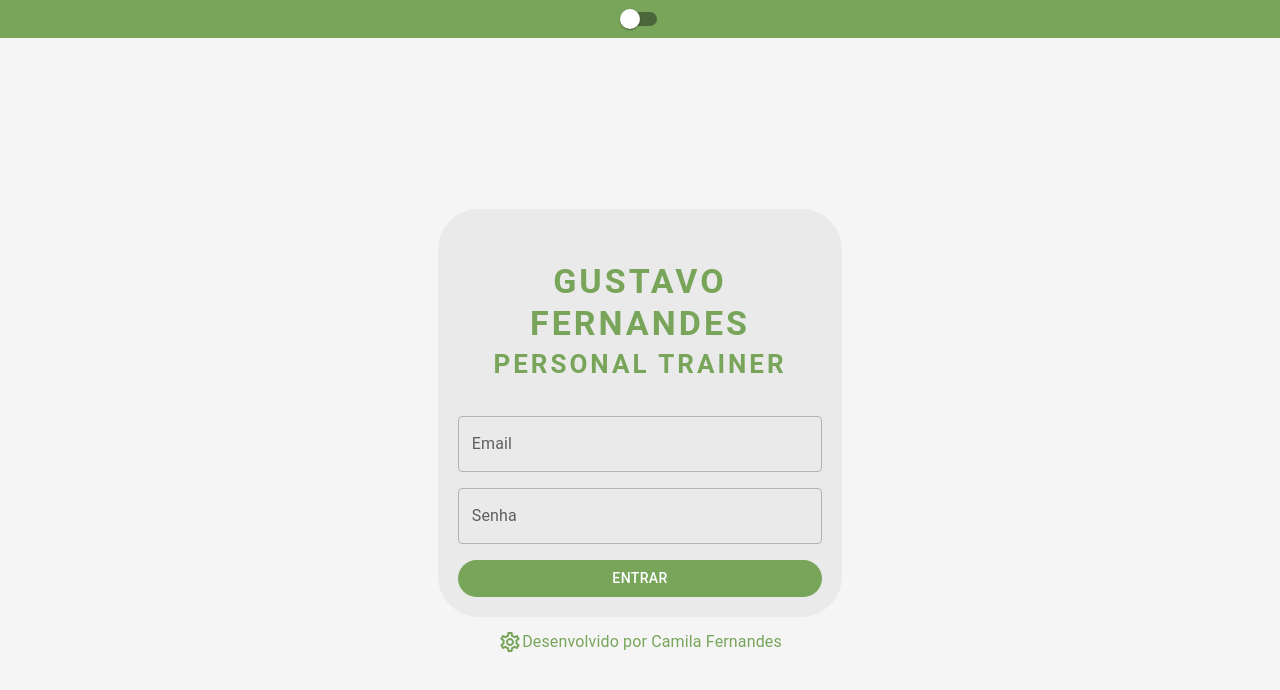
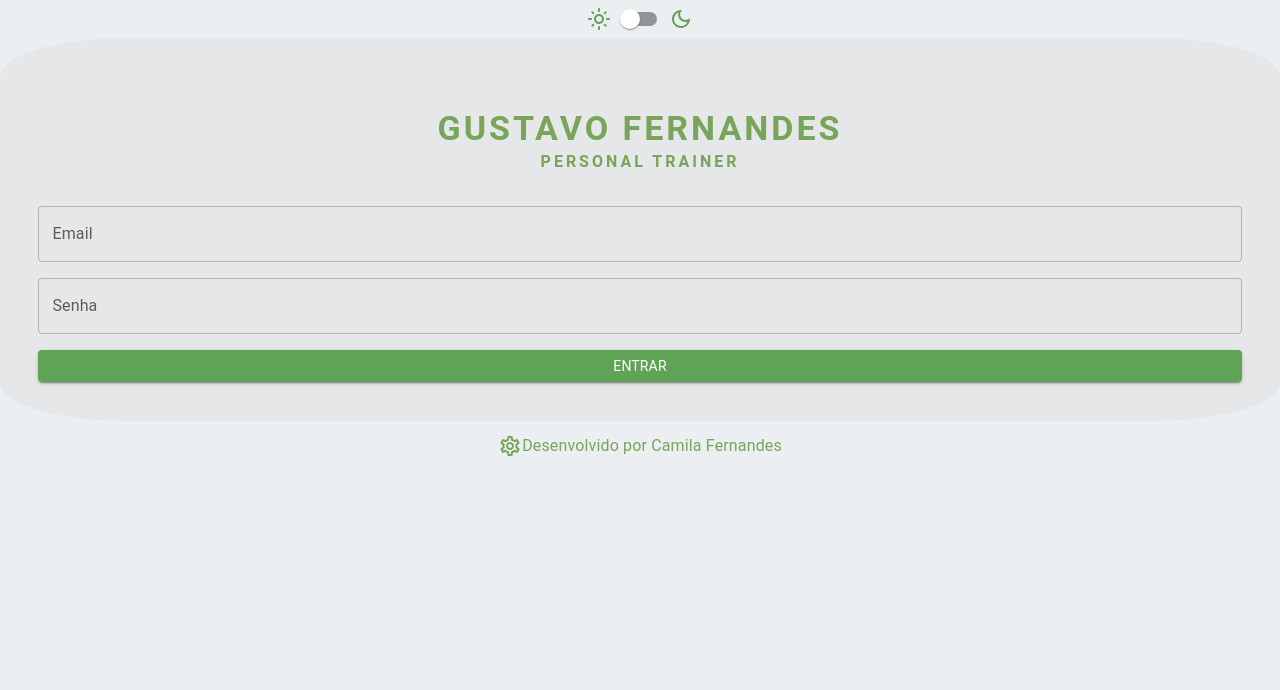
Before and after one commit to camilafernandes140494/personalTrainerWeb, a React (Create React App) app: page /home in a window 1280 px wide. Shown: the top 690 px of the page. Built offline with nearby package versions, Linux system fonts and the light colour scheme; no server answers.

Commit message:
feat: add dark mode

```diff
--- a/src/App.js
+++ b/src/App.js
@@ -1,17 +1,18 @@
-import "./App.css";
-import { BrowserRouter as Router, Route, Routes } from "react-router-dom";
-import Home from "./Pages/Home/Home";
-import Login from "./Pages/Login/Login";
-import Training from "./Pages/Training/Training";
-import PhysicalAssessment from "./Pages/PhysicalAssessment/PhysicalAssessment";
-import SportsNutrition from "./Pages/SportsNutrition/SportsNutrition";
-import PlansPrices from "./Pages/PlansPrices/PlansPrices";
-import I18nProvider from "./locales/Config/I18nProvider";
-import { AuthProvider } from "../src/Service/Connection/AuthContext";
-import { useState } from "react";
-import { ThemeProvider, CssBaseline, Switch } from "@mui/material";
-import { darkTheme, lightTheme } from "./Theme/theme";
-
+import './App.css';
+import { BrowserRouter as Router, Route, Routes } from 'react-router-dom';
+import Home from './Pages/Home/Home';
+import Login from './Pages/Login/Login';
+import Training from './Pages/Training/Training';
+import PhysicalAssessment from './Pages/PhysicalAssessment/PhysicalAssessment';
+import SportsNutrition from './Pages/SportsNutrition/SportsNutrition';
+import PlansPrices from './Pages/PlansPrices/PlansPrices';
+import I18nProvider from './locales/Config/I18nProvider';
+import { AuthProvider } from '../src/Service/Connection/AuthContext';
+import { useState } from 'react';
+import { ThemeProvider, CssBaseline, Switch, Box } from '@mui/material';
+import { darkTheme, lightTheme } from './Theme/theme';
+import DarkModeOutlinedIcon from '@mui/icons-material/DarkModeOutlined';
+import LightModeOutlinedIcon from '@mui/icons-material/LightModeOutlined';
 function App() {
   const [darkMode, setDarkMode] = useState(false);
 
@@ -22,13 +23,20 @@ function App() {
   };
 
   return (
+    <ThemeProvider theme={theme}>
       <AuthProvider>
         <I18nProvider>
-        <ThemeProvider theme={theme}>
           <CssBaseline />
-          <div className="App">
+          <Box
+            display="flex"
+            flexDirection="row"
+            justifyContent="center"
+            alignItems="center"
+          >
+            <LightModeOutlinedIcon color="primary" />
             <Switch checked={darkMode} onChange={handleThemeChange} />
-            <header className="App-header">
+            <DarkModeOutlinedIcon color="primary" />
+          </Box>
           <Router>
             <Routes>
               <Route path="/" element={<Login />} />
@@ -38,18 +46,13 @@ function App() {
                 path="/physicalAssessment"
                 element={<PhysicalAssessment />}
               />
-                  <Route
-                    path="/sportsNutrition"
-                    element={<SportsNutrition />}
-                  />
+              <Route path="/sportsNutrition" element={<SportsNutrition />} />
               <Route path="/plansPrices" element={<PlansPrices />} />
             </Routes>
           </Router>
-            </header>
-          </div>
-        </ThemeProvider>
         </I18nProvider>
       </AuthProvider>
+    </ThemeProvider>
   );
 }
 
--- a/src/Pages/Login/Login.js
+++ b/src/Pages/Login/Login.js
@@ -1,17 +1,17 @@
-import React, { useState } from "react";
-import Input from "../../components/input/input";
-import CustomButton from "../../components/button/button";
-import { Stack, Typography, Box } from "@mui/material";
-import auth from "../../Service/Connection/index.js";
-import { signInWithEmailAndPassword } from "firebase/auth";
-import SettingsOutlined from "@mui/icons-material/SettingsOutlined";
-import Grid from "@mui/material/Unstable_Grid2";
-import { useTranslation } from "react-i18next";
-import { useNavigate } from "react-router-dom";
+import React, { useState } from 'react';
+import Input from '../../components/input/input';
+import { Stack, Typography, Box } from '@mui/material';
+import auth from '../../Service/Connection/index.js';
+import { signInWithEmailAndPassword } from 'firebase/auth';
+import SettingsOutlined from '@mui/icons-material/SettingsOutlined';
+import Grid from '@mui/material/Unstable_Grid2';
+import { useTranslation } from 'react-i18next';
+import { useNavigate } from 'react-router-dom';
+import CustomButtonWithLabel from '../../components/button/button';
 
 function Login() {
-  const [email, setEmail] = useState("");
-  const [password, setPassword] = useState("");
+  const [email, setEmail] = useState('');
+  const [password, setPassword] = useState('');
   const { t } = useTranslation();
   const navigate = useNavigate();
 
@@ -19,7 +19,7 @@ function Login() {
     event.preventDefault();
     signInWithEmailAndPassword(auth, email, password)
       .then((userCredential) => {
-        navigate("/Home");
+        navigate('/Home');
       })
       .catch((error) => {
         // Tratar erro de login
@@ -27,10 +27,10 @@ function Login() {
       });
   };
   const estiloTexto = {
-    color: "#78A55A",
-    fontWeight: "bold",
-    textTransform: "uppercase",
-    letterSpacing: "3px",
+    color: '#78A55A',
+    fontWeight: 'bold',
+    textTransform: 'uppercase',
+    letterSpacing: '3px',
   };
   return (
     <>
@@ -39,40 +39,41 @@ function Login() {
       </Grid>
       <div
         style={{
-          borderRadius: "10%",
-          backgroundColor: "rgba(217, 217, 217, 0.4)",
+          borderRadius: '10%',
+          backgroundColor: 'rgba(217, 217, 217, 0.4)',
+          padding: '3%',
         }}
       >
-        <form onSubmit={handleLogin} style={{ margin: "5%" }}>
         <Box textAlign="center" py={4}>
           <Typography variant="h4" component="div" style={estiloTexto}>
-              {t("GF")}
+            {t('GF')}
           </Typography>
           <Typography variant="h7" component="div" style={estiloTexto}>
-              {t("personalTrainer")}
+            {t('personalTrainer')}
           </Typography>
         </Box>
         <Stack spacing={2}>
           <Input
-              label={t("email")}
+            label={t('email')}
             type="email"
-              placeholder={t("email")}
+            placeholder={t('email')}
             value={email}
             onChange={(e) => setEmail(e.target.value)}
           />
           <Input
-              label={t("password")}
+            label={t('password')}
             type="password"
-              placeholder={t("password")}
+            placeholder={t('password')}
             value={password}
             onChange={(e) => setPassword(e.target.value)}
           />
-            <CustomButton
-              label={t("button.enter")}
+          <CustomButtonWithLabel
+            label={t('button.enter')}
             type="submit"
-            ></CustomButton>
+            onClick={handleLogin}
+            variantCustom={'contained'}
+          />
         </Stack>
-        </form>
       </div>
       <Box
         display="flex"
@@ -80,9 +81,9 @@ function Login() {
         alignContent="center"
         margin="1%"
       >
-        <SettingsOutlined sx={{ color: "#78A55A" }} />
-        <Typography component="div" style={{ color: "#78A55A" }}>
-          {t("byCamila")}
+        <SettingsOutlined sx={{ color: '#78A55A' }} />
+        <Typography component="div" style={{ color: '#78A55A' }}>
+          {t('byCamila')}
         </Typography>
       </Box>
     </>
--- a/src/Theme/theme.js
+++ b/src/Theme/theme.js
@@ -1,27 +1,37 @@
-import { createTheme } from "@mui/material/styles";
+import { createTheme } from '@mui/material/styles';
 
 const lightTheme = createTheme({
   palette: {
-    type: "light",
+    type: 'light',
     background: {
-      default: "#78A55A",
+      default: '#ECEFF1',
     },
-    // Defina aqui as cores do modo claro
     primary: {
-      main: "#78A55A",
+      main: '#60A357',
+    },
+    secondary: {
+      main: '#D4D4D4',
+    },
+    text: {
+      main: '#252525',
     },
   },
 });
 
 const darkTheme = createTheme({
   palette: {
-    type: "dark",
+    type: 'dark',
     background: {
-      default: "#787878",
+      default: '#252729',
     },
-    // Defina aqui as cores do modo escuro
     primary: {
-      main: "#364a28",
+      main: '#2E7D32',
+    },
+    secondary: {
+      main: '#707070',
+    },
+    text: {
+      main: '#ECECEC',
     },
   },
 });
--- a/src/components/button/button.js
+++ b/src/components/button/button.js
@@ -1,18 +1,44 @@
-import React from "react";
-import Button from "@mui/material/Button";
-import { styled } from "@mui/system";
+import React from 'react';
+import { Button, Box, Typography } from '@mui/material';
+import { useTheme } from '@mui/material/styles';
 
-const CustomButton = styled(Button)(({ theme }) => ({
-  borderRadius: "20px", // Ajuste o valor de acordo com o arredondamento desejado
-  backgroundColor: "#78A55A",
-  color: "white",
-  "&:hover": {
-    backgroundColor: "#678E49", // Cor de hover opcional
-  },
-}));
+const CustomButtonWithLabel = ({
+  label,
+  onClick,
+  icons,
+  sizeCustom,
+  variantCustom,
+  colorCustom,
+}) => {
+  const theme = useTheme();
 
-const CustomButtonWithLabel = ({ label, ...rest }) => {
-  return <CustomButton {...rest}>{label}</CustomButton>;
+  return (
+    <Button
+      onClick={onClick}
+      variant={variantCustom}
+      size={sizeCustom}
+      color={colorCustom}
+    >
+      <Box
+        sx={{
+          display: 'flex',
+          flexDirection: 'row',
+          gap: !icons ? '15px' : '0px',
+          justifyContent: 'flex-end',
+        }}
+      >
+        {icons}
+        <Typography
+          variant="body2"
+          sx={{
+            color: theme.palette.primary.contrastText,
+          }}
+        >
+          {label}
+        </Typography>
+      </Box>
+    </Button>
+  );
 };
 
 export default CustomButtonWithLabel;
--- /dev/null
+++ b/src/components/toast/toast.js
@@ -0,0 +1,43 @@
+import * as React from 'react';
+import Stack from '@mui/material/Stack';
+import Snackbar from '@mui/material/Snackbar';
+import MuiAlert from '@mui/material/Alert';
+
+const Alert = React.forwardRef(function Alert(props, ref) {
+  return <MuiAlert elevation={4} ref={ref} variant="filled" {...props} />;
+});
+
+export default function CustomizedSnackbars({
+  severityType,
+  message,
+  openType,
+}) {
+  const [open, setOpen] = React.useState(true);
+
+  const handleClose = (event, reason) => {
+    if (reason === 'clickaway') {
+      return;
+    }
+
+    setOpen(false);
+  };
+
+  return (
+    <Stack spacing={2} sx={{ width: '100%' }}>
+      <Snackbar
+        anchorOrigin={{ vertical: 'top', horizontal: 'right' }}
+        open={open}
+        autoHideDuration={3000}
+        onClose={handleClose}
+      >
+        <Alert
+          onClose={handleClose}
+          severity={severityType}
+          sx={{ width: '100%' }}
+        >
+          {message}
+        </Alert>
+      </Snackbar>
+    </Stack>
+  );
+}
--- a/src/locales/translationPT.json
+++ b/src/locales/translationPT.json
@@ -8,6 +8,14 @@
   "password": "Senha",
   "changePassword": "Alterar senha",
   "logout": "Sair",
+  "modal": {
+    "close": "Fechar",
+    "save": "Salvar",
+    "cancel": "Cancelar",
+    "description": "Gostaria de receber um e-mail para redefinir a sua senha?",
+    "receiveEmail": "Receber e-mail",
+    "sendEmail": "E-mail enviado"
+  },
   "button": {
     "enter": "Entrar"
   },
```
Also changed, not shown: src/Pages/Home/Home.js (+57 -24 lines), src/components/modal/modal.js (added, +82 -0 lines). Lines whose indentation alone changed are shown as unchanged.
